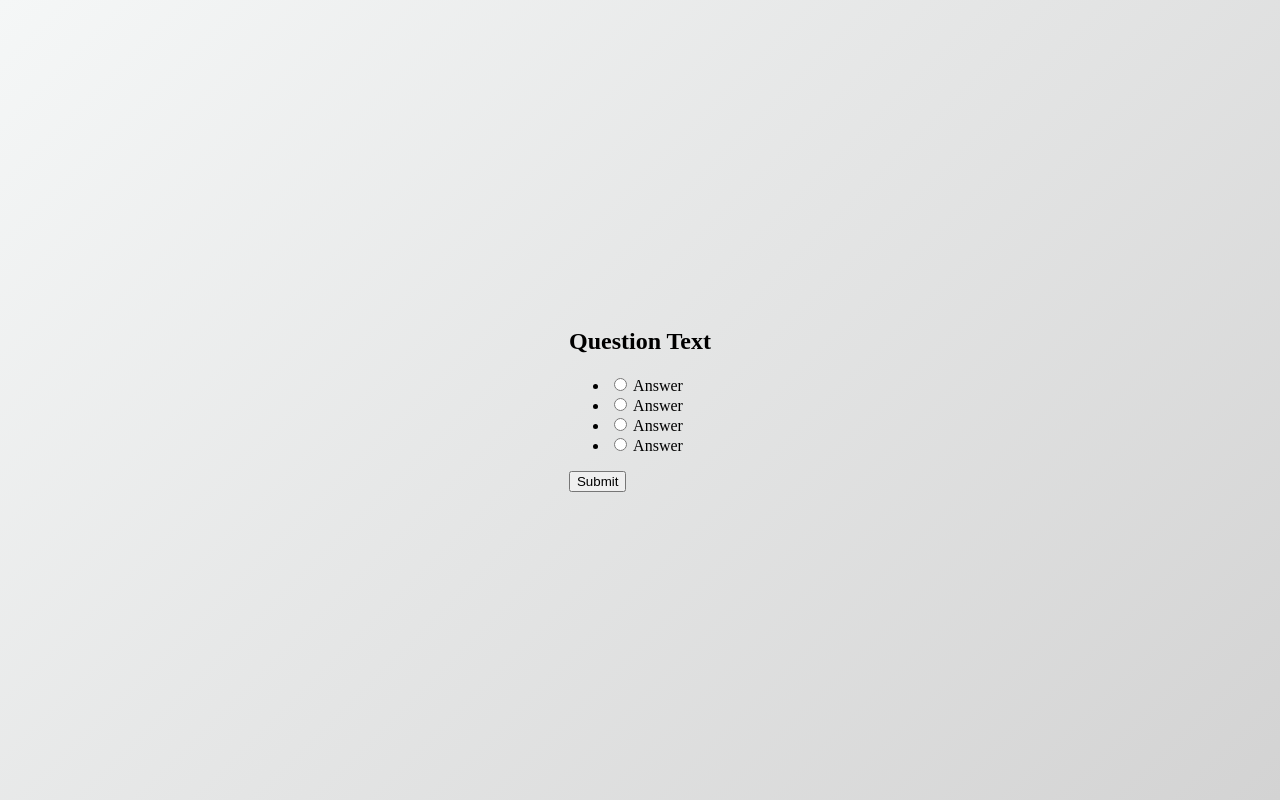
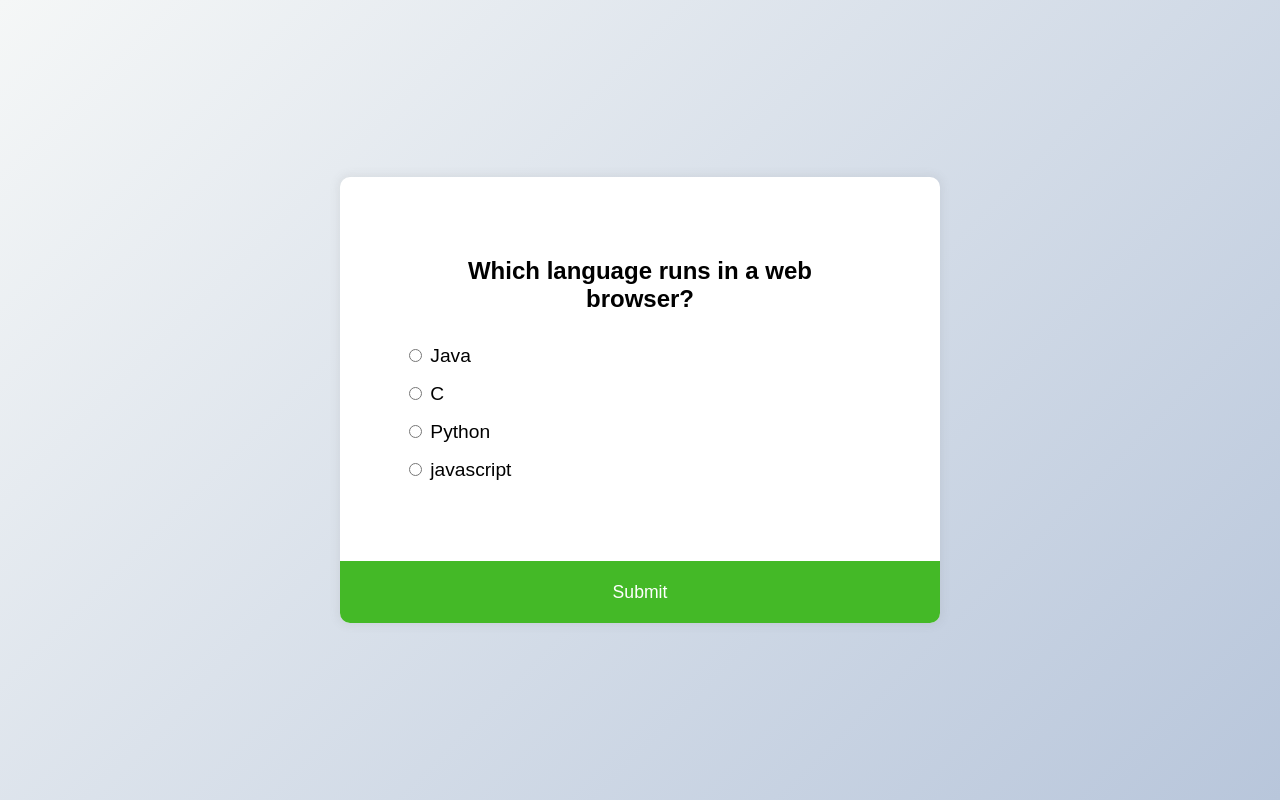
Before and after one commit to ShiftoSnag/04-challenge, a plain HTML site: page index.html in a window 1280 px wide. Both pictures are taken after a click on the button "Submit". Drawn offline with Linux system fonts and the light colour scheme.

Commit message:
Added and mad3e changes to HTML, CSS and JS

```diff
--- a/assets/css/style.css
+++ b/assets/css/style.css
@@ -1,15 +1,58 @@
 *{
     box-sizing: border-box;
-}
-
-body{
-    background-color: lightgray;
-    background-image: linear-gradient(315deg, lightgray 0%, #f5f7f7 100%);
-    font-family: 'Poppins', 'sans-serif';
+  }
+  body{
+    background-color: #b8c6db;
+    background-image: linear-gradient(315deg, #b8c6db 0%, #f5f7f7 100%);
+    font-family: 'Poppins', sans-serif;
     display: flex;
     align-items: center;
     justify-content: center;
     height: 100vh;
     overflow: hidden;
     margin: 0;
-}
+  }
+  .quiz-container{
+    background-color: #fff;
+    border-radius: 10px;
+    box-shadow: 0 0 10px 2px rgba(100, 100, 100, 0.1);
+    width: 600px;
+    overflow: hidden;
+  }
+  .quiz-header{
+    padding: 4rem;
+  }
+  h2{
+    padding: 1rem;
+    text-align: center;
+    margin: 0;
+  }
+  ul{
+    list-style-type: none;
+    padding: 0;
+  }
+  ul li{
+    font-size: 1.2rem;
+    margin: 1rem 0;
+  }
+  ul li label{
+    cursor: pointer;
+  }
+  button{
+    background-color: #000000;
+    color: #fff;
+    border: none;
+    display: block;
+    width: 100%;
+    cursor: pointer;
+    font-size: 1.1rem;
+    font-family: inherit;
+    padding: 1.3rem;
+  }
+  button:hover{
+    background-color: #464444;
+  }
+  button:focus{
+    outline: none;
+    background-color: #44b927;
+  }
--- a/assets/java/script.js
+++ b/assets/java/script.js
@@ -0,0 +1,110 @@
+
+const quizData = [
+    {
+        question: "Which language runs in a web browser?",
+        a: "Java",
+        b: "C",
+        c: "Python",
+        d: "javascript",
+        correct: "d",
+    },
+    {
+        question: "What does CSS stand for?",
+        a: "Central Style Sheets",
+        b: "Cascading Style Sheets",
+        c: "Cascading Simple Sheets",
+        d: "Cars Superman Sailboats",
+        correct: "b",
+    },
+    {
+        question: "What does HTML stand for?",
+        a: "Hypertext Markup Language",
+        b: "Hypertext Markdown Language",
+        c: "Hyperloop Machine Language",
+        d: "Halos Termites Motorcycles Lamborginis",
+        correct: "a",
+    },
+    {
+        question: "What year was JavaScript launched?",
+        a: "1996",
+        b: "1995",
+        c: "1994",
+        d: "none of the above",
+        correct: "b",
+    },
+];
+var secondsLeft = 10;
+
+function setTime() {
+  // Sets interval in variable
+  var timerInterval = setInterval(function() {
+    secondsLeft--;
+    timeEl.textContent = secondsLeft + " seconds left till colorsplosion.";
+
+    if(secondsLeft === 0) {
+      // Stops execution of action at set interval
+      clearInterval(timerInterval);
+      // Calls function to create and append image
+      sendMessage();
+    }
+
+  }, 1000);
+}
+function sendMessage() {
+    timeEl.textContent = " ";
+    var imgEl = document.createElement("img");
+    imgEl.setAttribute("src", "images/image_1.jpg");
+    mainEl.appendChild(imgEl);
+
+  }
+
+  setTime();
+const quiz= document.getElementById('quiz')
+const answerEls = document.querySelectorAll('.answer')
+const questionEl = document.getElementById('question')
+const a_text = document.getElementById('a_text')
+const b_text = document.getElementById('b_text')
+const c_text = document.getElementById('c_text')
+const d_text = document.getElementById('d_text')
+const submitBtn = document.getElementById('submit')
+let currentQuiz = 0
+let score = 0
+loadQuiz()
+function loadQuiz() {
+    deselectAnswers()
+    const currentQuizData = quizData[currentQuiz]
+    questionEl.innerText = currentQuizData.question
+    a_text.innerText = currentQuizData.a
+    b_text.innerText = currentQuizData.b
+    c_text.innerText = currentQuizData.c
+    d_text.innerText = currentQuizData.d
+}
+function deselectAnswers() {
+    answerEls.forEach(answerEl => answerEl.checked = false)
+}
+function getSelected() {
+    let answer
+    answerEls.forEach(answerEl => {
+        if(answerEl.checked) {
+            answer = answerEl.id
+        }
+    })
+    return answer
+}
+submitBtn.addEventListener('click', () => {
+    const answer = getSelected()
+    if(answer) {
+       if(answer === quizData[currentQuiz].correct) {
+           score++
+       }
+       currentQuiz++
+       if(currentQuiz < quizData.length) {
+           loadQuiz()
+       } else {
+           quiz.innerHTML = `
+           <h2>You answered ${score}/${quizData.length} questions correctly</h2>
+           <button onclick="location.reload()">Take Quiz Again</button>
+           `
+       }
+    }
+})
--- a/index.html
+++ b/index.html
@@ -12,33 +12,29 @@
 <div>
     <div class="quiz-container" id="quiz">
         <div class="quiz-header">
-        <h2 id="Question">Question Text</h2>
+          <h2 id="question">Question Text</h2>
           <ul>
             <li>
               <input type="radio" name="answer" id="a" class="answer">
               <label for="a" id="a_text">Answer</label>
             </li>
-
             <li>
               <input type="radio" name="answer" id="b" class="answer">
               <label for="b" id="b_text">Answer</label>
             </li>
-
             <li>
               <input type="radio" name="answer" id="c" class="answer">
               <label for="c" id="c_text">Answer</label>
             </li>
-
             <li>
               <input type="radio" name="answer" id="d" class="answer">
               <label for="d" id="d_text">Answer</label>
             </li>
-
           </ul>
         </div>
         <button id="submit">Submit</button>
       </div>
 
-<script src="script.js"></script>
+<script src="./assets/java/script.js"></script>
 </body>
 </html>
```
Lines whose indentation alone changed are shown as unchanged.
